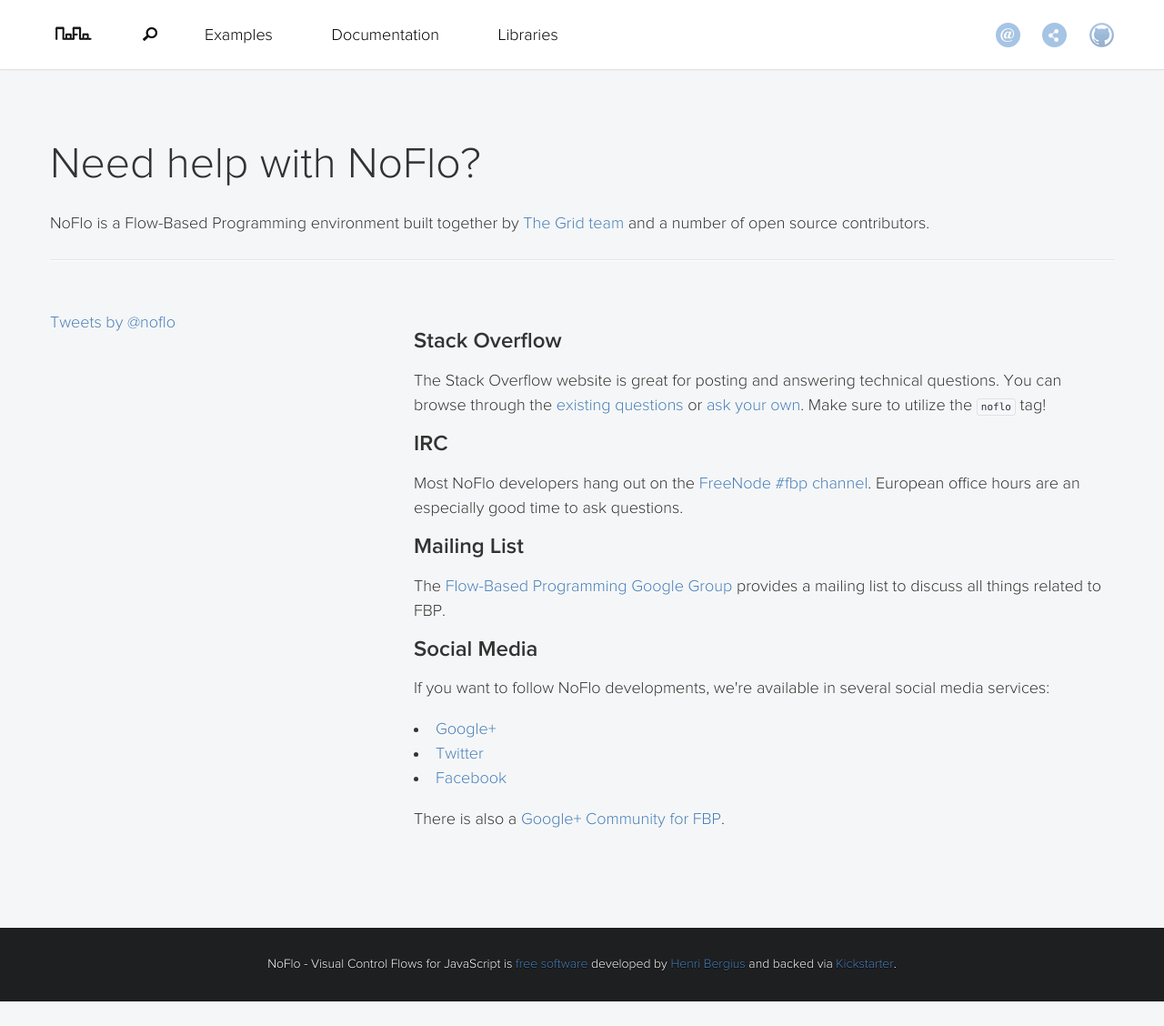
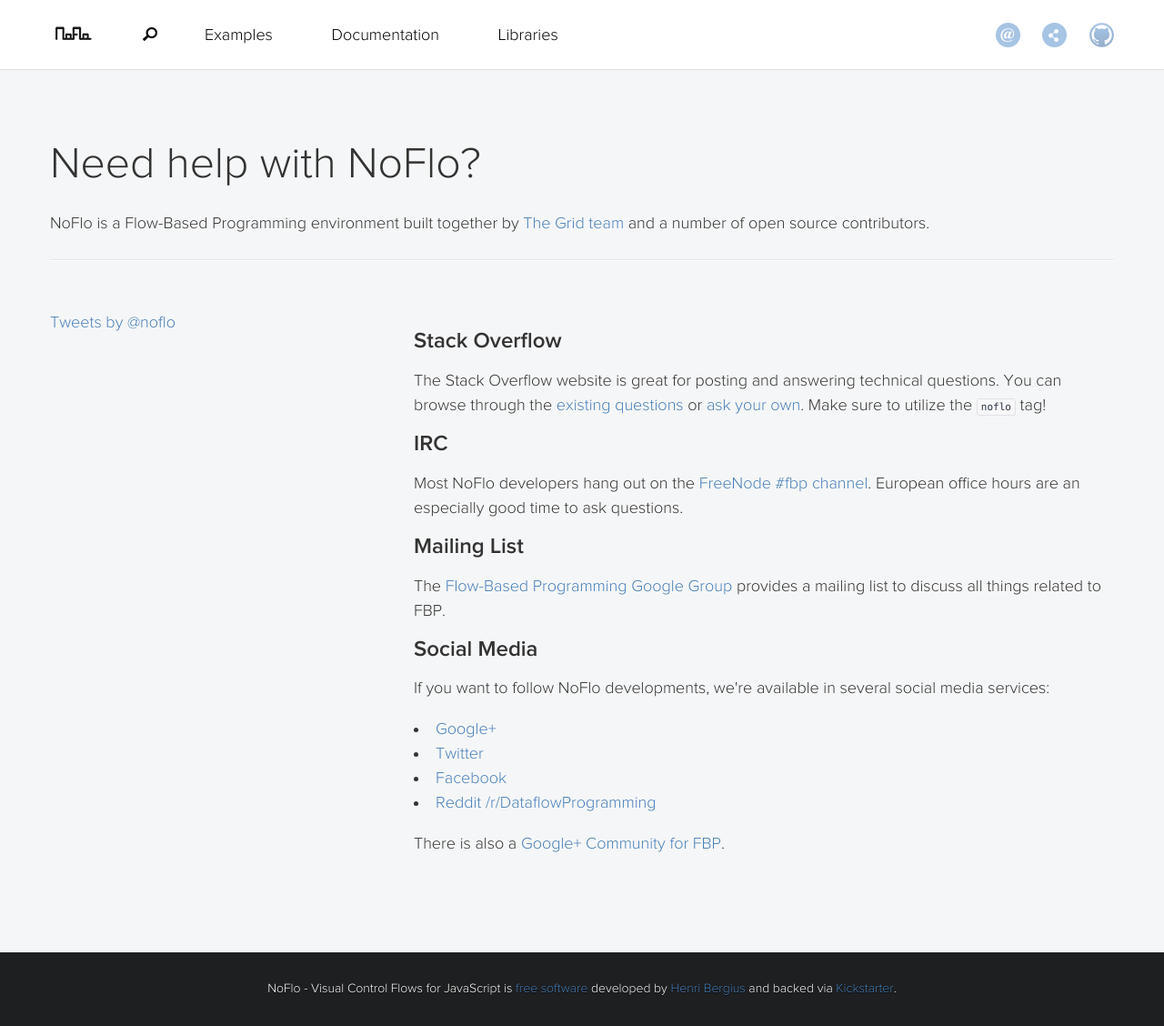
Before and after one commit to noflo/noflo.github.io, a Jekyll site: the page built from support/index.html, in a window 1280 px wide and 1128 px high. Shown: the whole window at 91% size. Built offline with Jekyll 4.4.1, drawn with Linux system fonts in a browser that asks for light colours; nearby versions of some CDN libraries; Markdown is read by kramdown in place of the engine named in the settings; comment, search, counter and statistics services are not loaded.

Commit message:
Provide link also to the FBP subreddit

```diff
--- a/support/index.html
+++ b/support/index.html
@@ -37,6 +37,7 @@ title: Need help with NoFlo?
             <li><a href="https://plus.google.com/+NoFlojsOrg/posts"><i class="fa-google-plus"></i> Google+</a></li>
             <li><a href="https://twitter.com/noflo"><i class="fa-twitter"></i> Twitter</a></li>
             <li><a href="https://www.facebook.com/noflo"><i class="fa-facebook"></i> Facebook</a></li>
+            <li><a href="http://www.reddit.com/r/DataflowProgramming/">Reddit /r/DataflowProgramming</a></li>
           </ul>
           <p>
           There is also a <a href="https://plus.google.com/communities/109985462312550244212">Google+ Community for FBP</a>.
```
